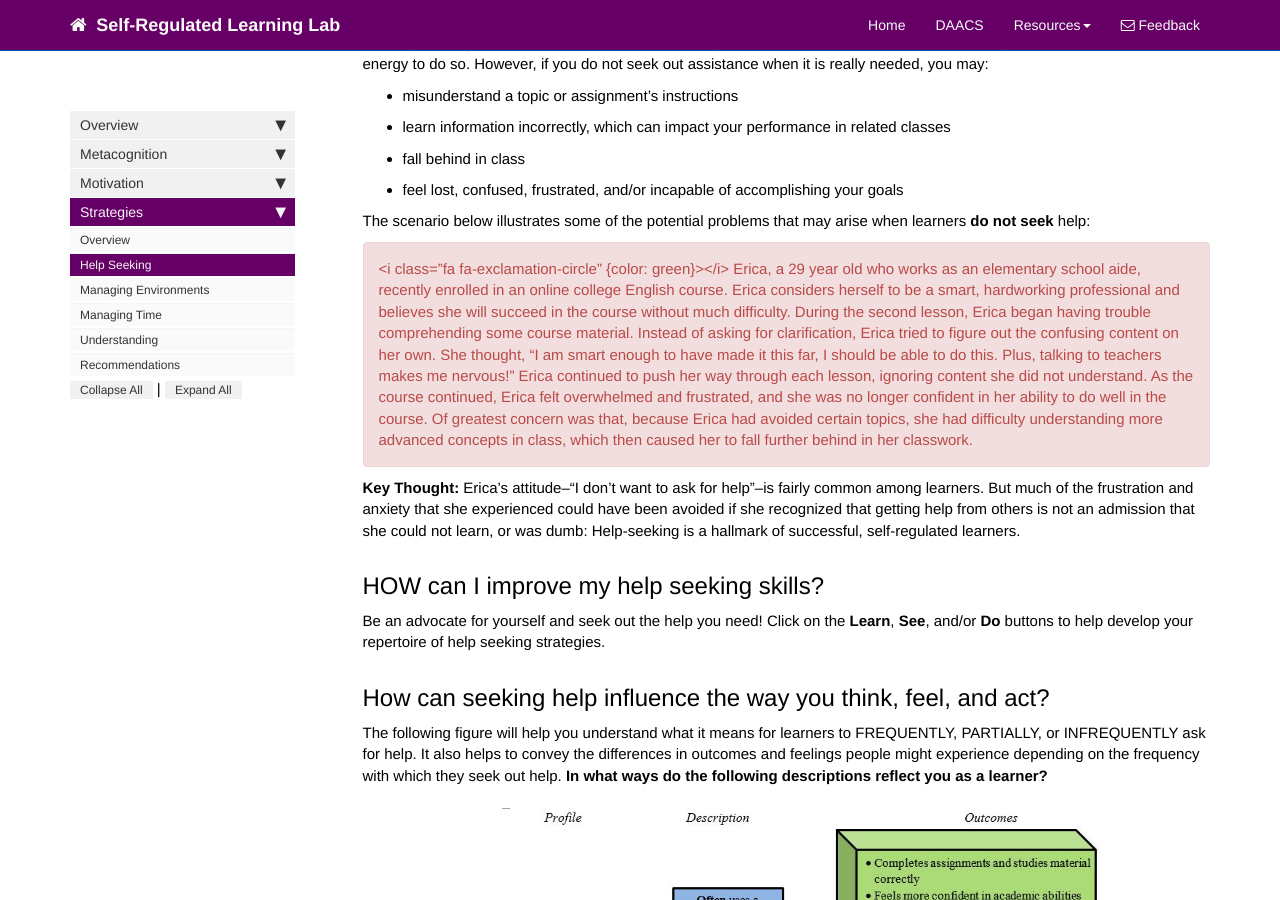
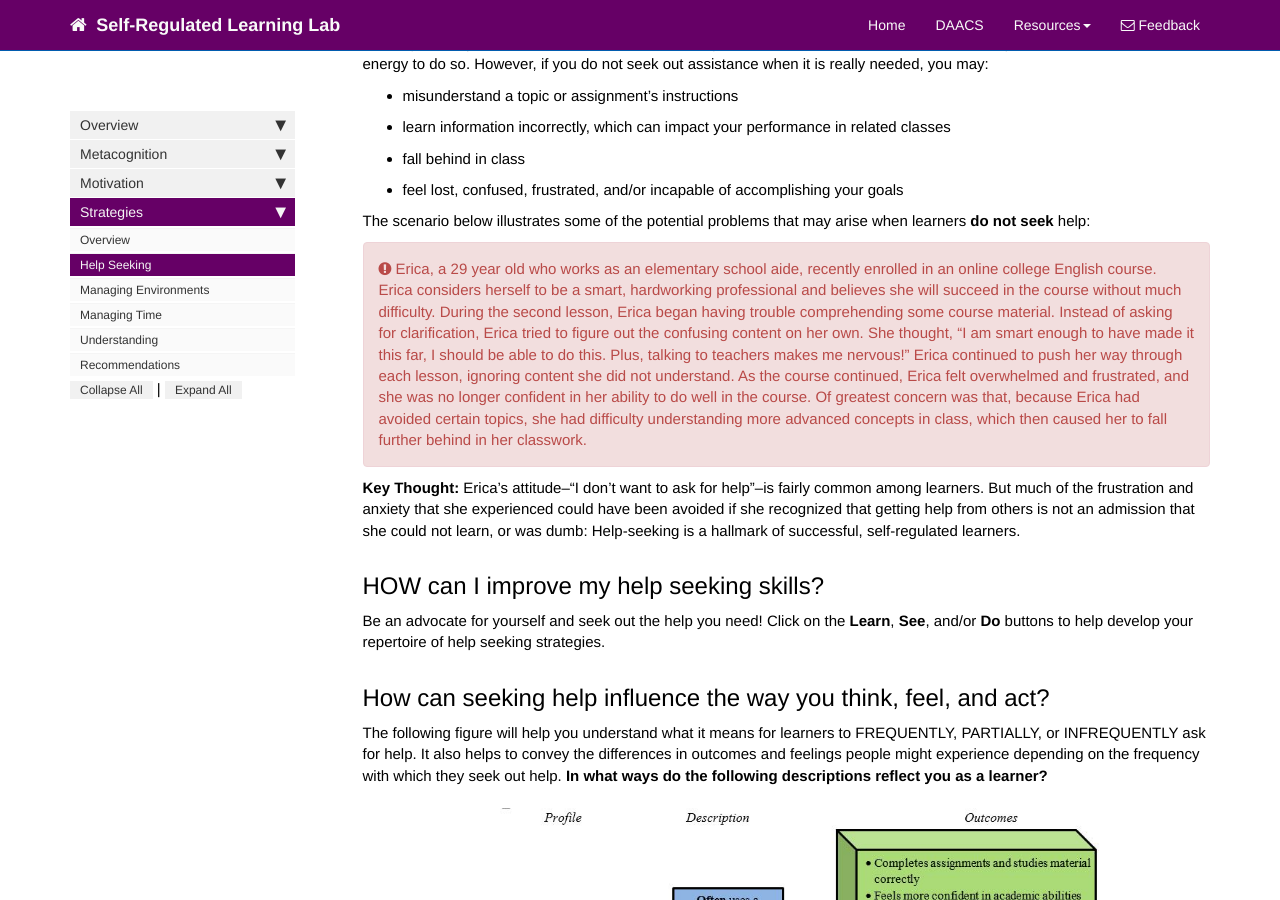
Before and after one commit to dfranklin02/SRL, a Jekyll site: the page built from docs/pages/strategies/help_seeking.md, in a window 1280 px wide and 900 px high, scrolled down 1203 px. Built offline with Jekyll 4.4.1, drawn with Linux system fonts in a browser that asks for light colours; nearby versions of some CDN libraries; comment, search, counter and statistics services are not loaded.

Commit message:
Update help_seeking.md

```diff
--- a/docs/pages/strategies/help_seeking.md
+++ b/docs/pages/strategies/help_seeking.md
@@ -40,7 +40,7 @@ Seeking out help from others can be difficult. You may feel anxious or intimidat
 
 The scenario below illustrates some of the potential problems that may arise when learners **do not seek** help:
 
-<div markdown="span" class="alert alert-danger" role="alert"><i class="fa fa-exclamation-circle" {color: green}></i>
+<div markdown="span" class="alert alert-danger" role="alert"><i class="fa fa-exclamation-circle"></i>
 Erica, a 29 year old who works as an elementary school aide, recently enrolled in an online college English course. Erica considers herself to be a smart, hardworking professional and believes she will succeed in the course without much difficulty. During the second lesson, Erica began having trouble comprehending some course material. Instead of asking for clarification, Erica tried to figure out the confusing content on her own. She thought, “I am smart enough to have made it this far, I should be able to do this. Plus, talking to teachers makes me nervous!” Erica continued to push her way through each lesson, ignoring content she did not understand. As the course continued, Erica felt overwhelmed and frustrated, and she was no longer confident in her ability to do well in the course. Of greatest concern was that, because Erica had avoided certain topics, she had difficulty understanding more advanced concepts in class, which then caused her to fall further behind in her classwork.
 </div>
 
```
